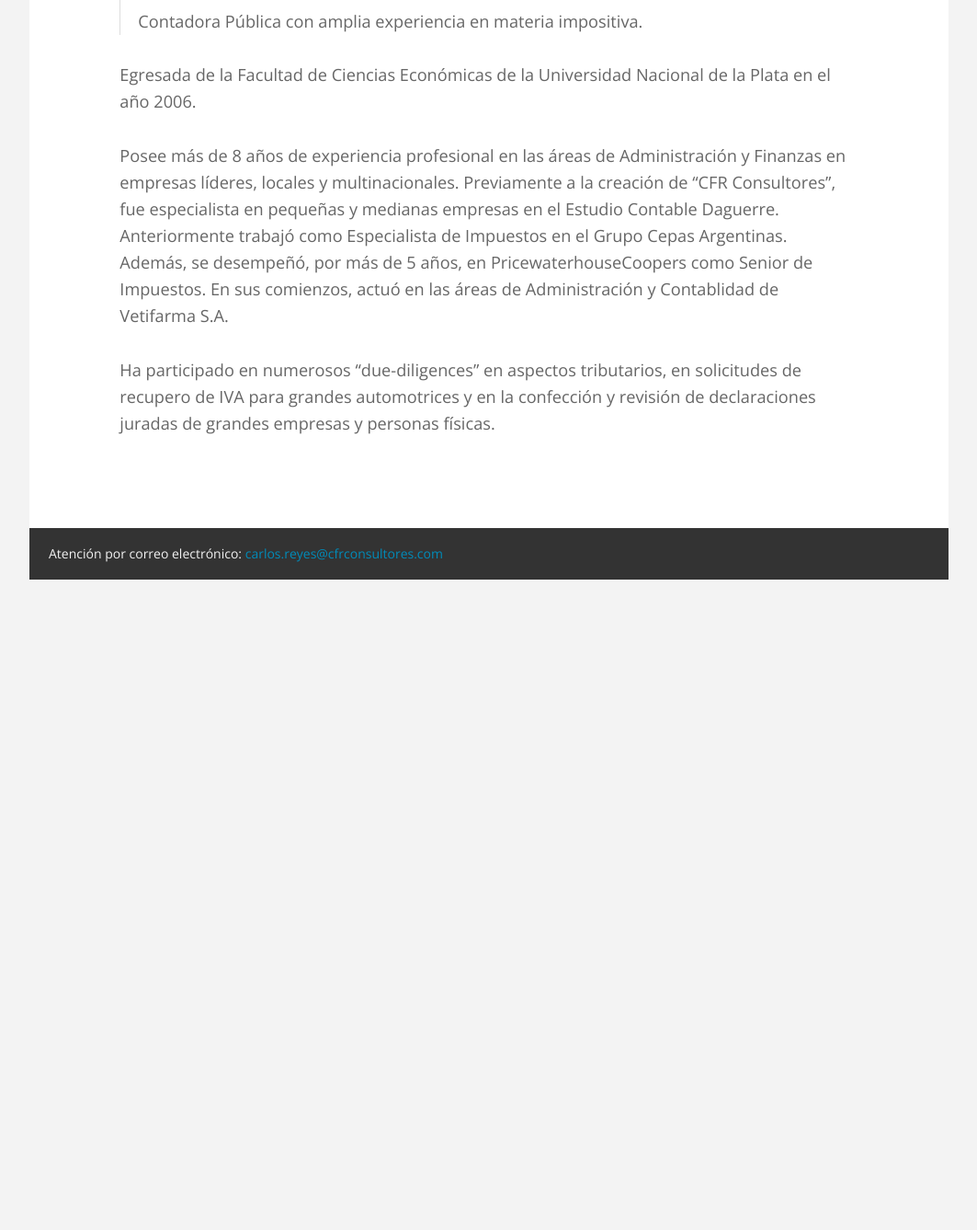
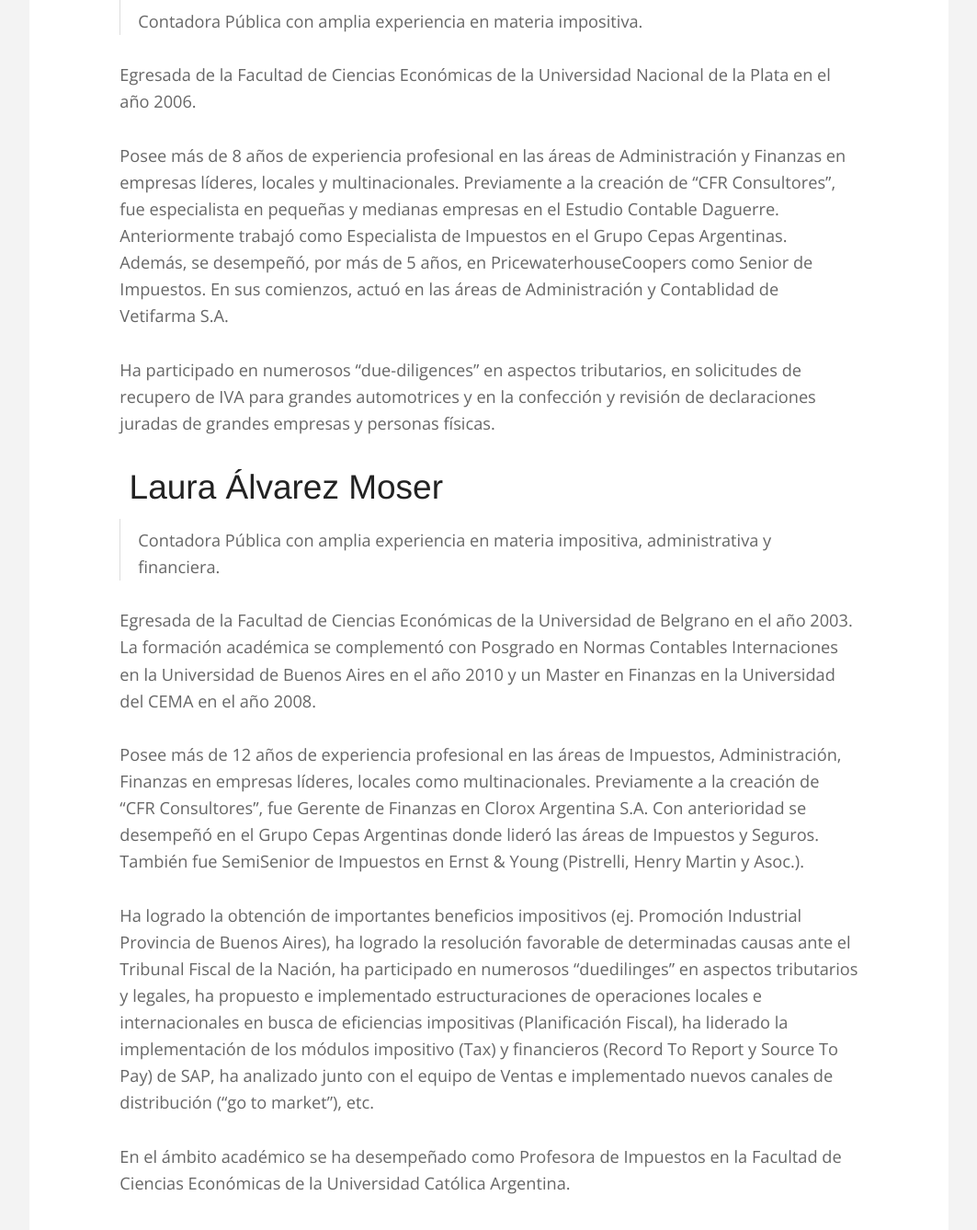
Before and after one commit to cfrconsultores/cfrconsultores.github.io, a Jekyll site: the page built from profesionales/index.md, in a window 1280 px wide and 1400 px high, scrolled down 1951 px. Shown: the top 1337 px of the window at 92% size, without its empty margins (108-1171 px from the left). Built offline with Jekyll 4.4.1, drawn with Linux system fonts in a browser that asks for light colours; some web fonts are replaced; before the commit the page ends 2581 px from its top, so only the background shows below that.

Commit message:
CV de Laura

```diff
--- a/profesionales/index.md
+++ b/profesionales/index.md
@@ -37,3 +37,15 @@ Egresada  de  la  Facultad  de  Ciencias  Económicas  de  la Universidad Nacion
 Posee más de 8 años de experiencia profesional en las áreas de Administración  y  Finanzas  en  empresas  líderes,  locales  y multinacionales.  Previamente  a  la  creación  de  “CFR Consultores”,  fue  especialista  en  pequeñas  y  medianas empresas  en  el  Estudio  Contable  Daguerre.  Anteriormente trabajó  como  Especialista  de  Impuestos  en  el  Grupo  Cepas Argentinas.  Además,  se  desempeñó,  por  más  de  5  años,  en PricewaterhouseCoopers  como  Senior  de  Impuestos.  En  sus comienzos, actuó en las áreas de Administración y Contablidad de Vetifarma S.A.
 
 Ha  participado  en  numerosos  “due-diligences”  en  aspectos tributarios,  en  solicitudes  de  recupero  de  IVA  para  grandes automotrices  y  en  la  confección  y  revisión  de  declaraciones juradas de grandes empresas y personas físicas.
+
+## Laura Álvarez Moser
+
+> Contadora Pública con amplia experiencia en materia impositiva, administrativa y financiera.
+
+Egresada de la Facultad de Ciencias Económicas de la Universidad de Belgrano en el año 2003. La formación académica se complementó con Posgrado en Normas Contables Internaciones en la Universidad de Buenos Aires en el año 2010 y un Master en Finanzas en la Universidad del CEMA en el año 2008.
+
+Posee más de 12 años de experiencia profesional en las áreas de Impuestos, Administración, Finanzas en empresas líderes, locales como multinacionales. Previamente a la creación de “CFR Consultores”, fue Gerente de Finanzas en Clorox Argentina S.A. Con anterioridad se desempeñó en el Grupo Cepas Argentinas donde lideró las áreas de Impuestos y Seguros. También fue SemiSenior de Impuestos en Ernst & Young (Pistrelli, Henry Martin y Asoc.).
+
+Ha logrado la obtención de importantes beneficios impositivos (ej. Promoción Industrial Provincia de Buenos Aires), ha logrado la resolución favorable de determinadas causas ante el Tribunal Fiscal de la Nación, ha participado en numerosos “duedilinges” en aspectos tributarios y legales, ha propuesto e implementado estructuraciones de operaciones locales e internacionales en busca de eficiencias impositivas (Planificación Fiscal), ha liderado la implementación de los módulos impositivo (Tax) y financieros (Record To Report y Source To Pay) de SAP, ha analizado junto con el equipo de Ventas e implementado nuevos canales de distribución (“go to market”), etc.
+
+En el ámbito académico se ha desempeñado como Profesora de Impuestos en la Facultad de Ciencias Económicas de la Universidad Católica Argentina.
```
Also changed, not shown: 1 other file.
